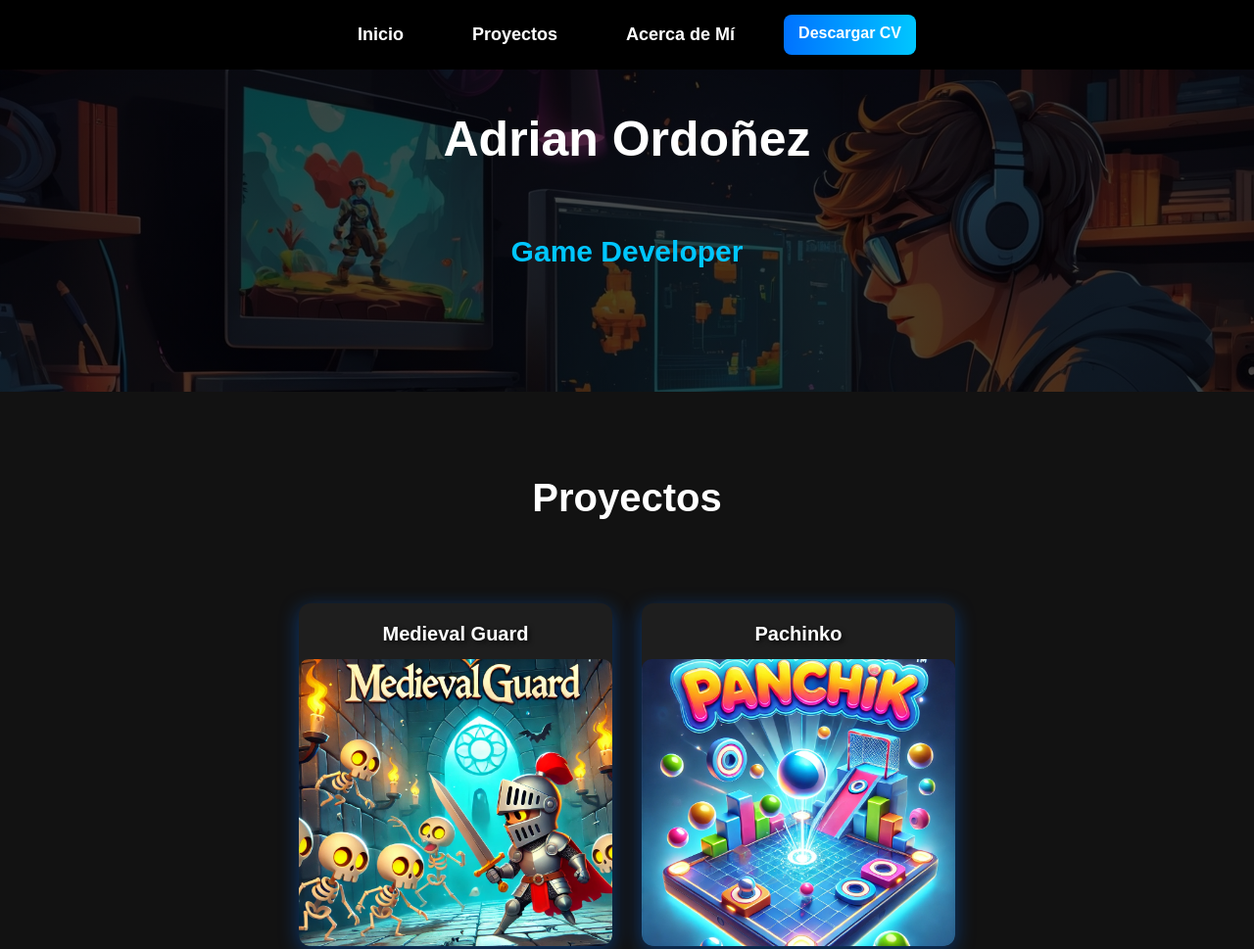
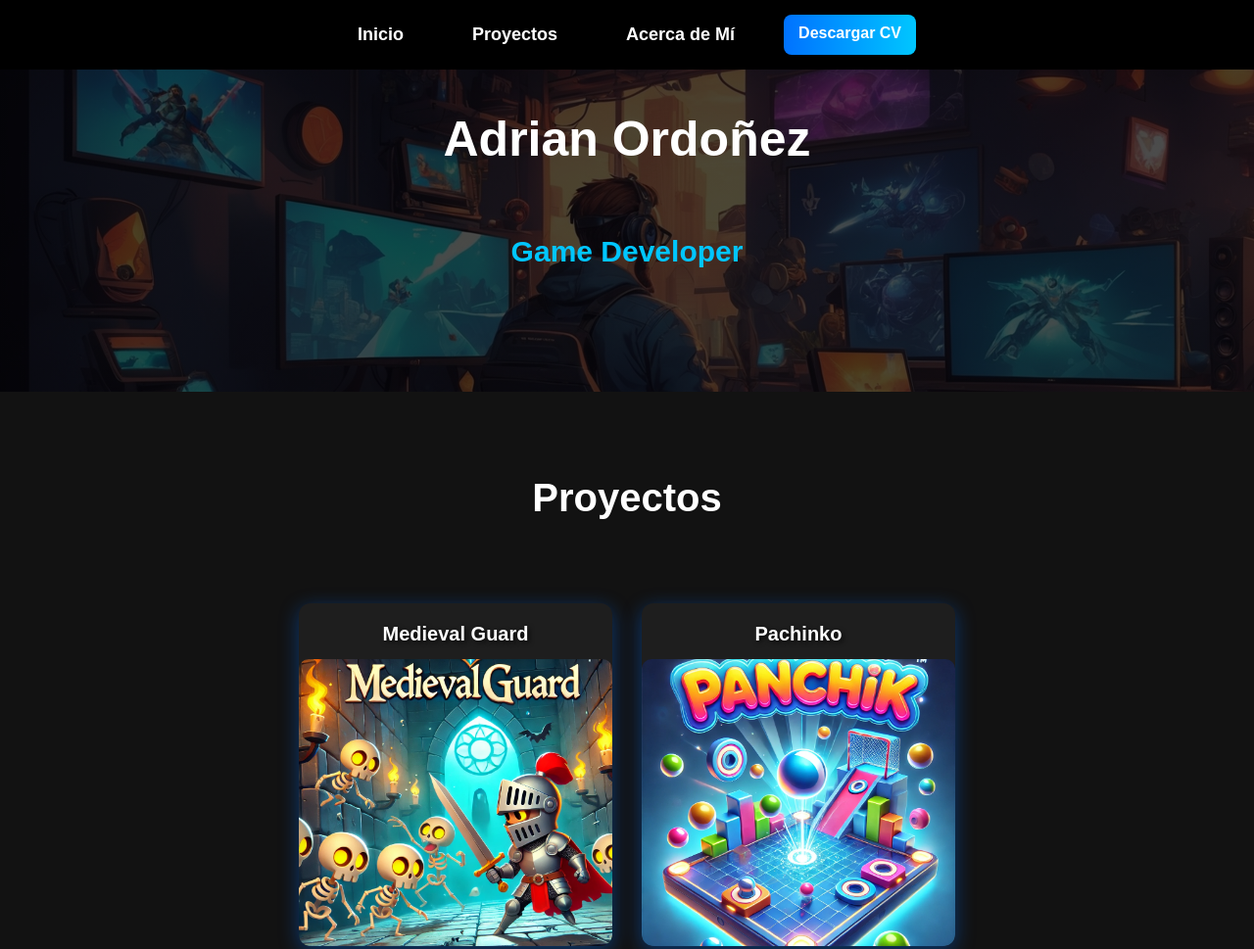
Before and after one commit to Adrian-313/Portafolio, a plain HTML site: page index.html in a window 1280 px wide. Shown: the top 969 px of the page at 98% size. Drawn offline with Linux system fonts and the light colour scheme.

Commit message:
Cambio de imagen banner

```diff
--- a/Css/Style.css
+++ b/Css/Style.css
@@ -56,7 +56,7 @@ body {
 /* Perfil */
 .profile {
     background: linear-gradient(rgba(0, 0, 0, 0.7), rgba(0, 0, 0, 0.7)),
-    url('../Imagenes/Banner.jpg');
+    url('../Imagenes/Banner2.jpg');
     height: 50vh;
     width: 100%;
 }
```
